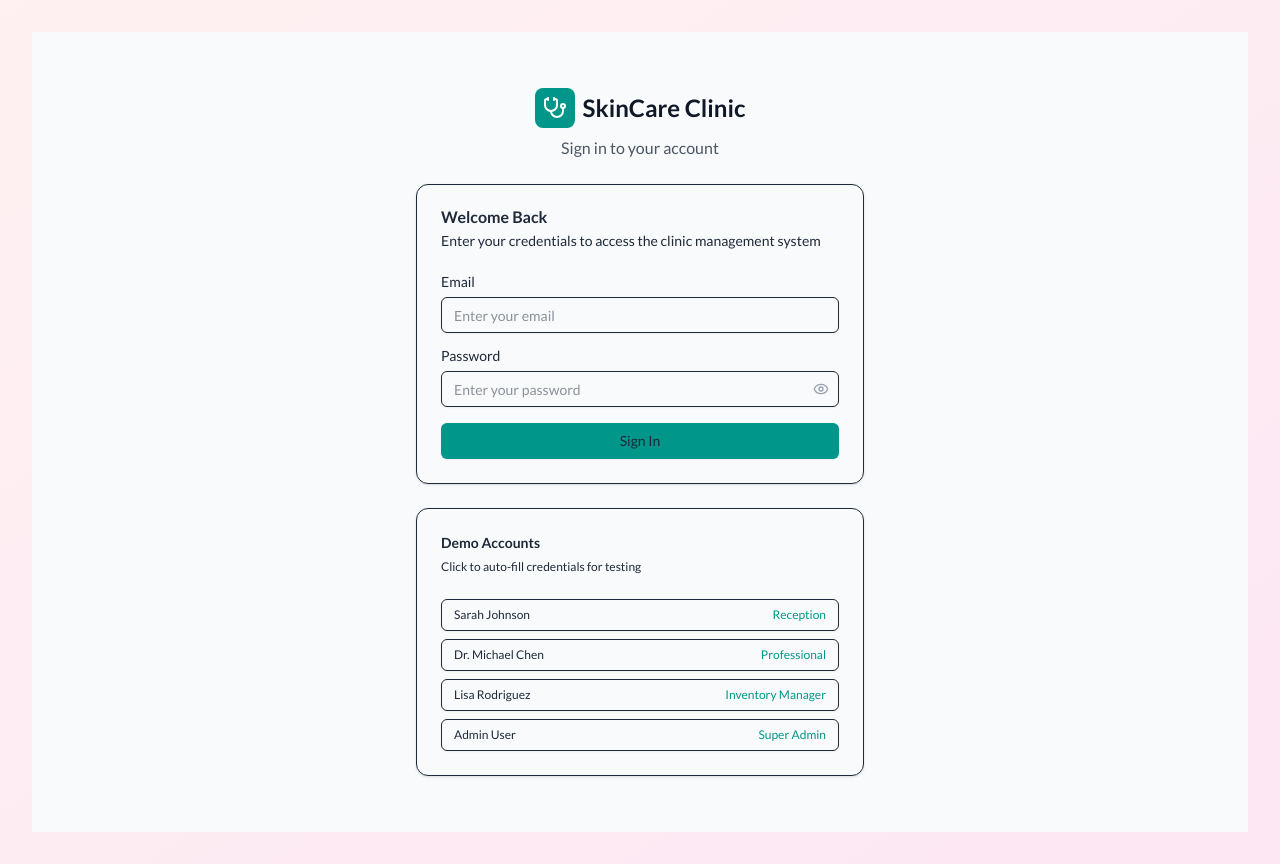
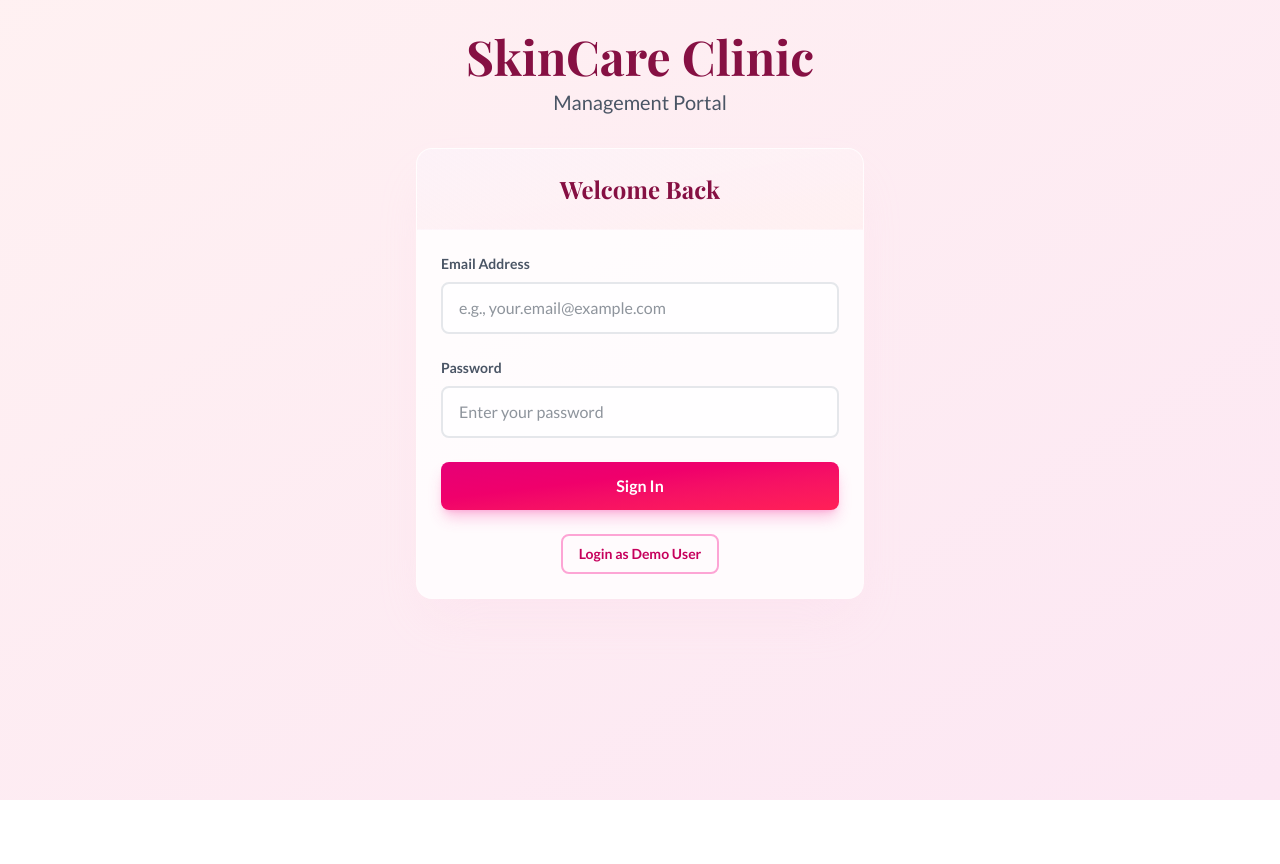
Before and after one commit to biniyam-29/beauty-salon, a React (Vite) app in the folder front-end/: page / in a window 1280 px wide. After the commit the page ends 800 px from the top, so only its background shows below. Built offline with nearby package versions, Linux system fonts and the light colour scheme.

Commit message:
refactor: refactor the login and proofile page

```diff
--- a/front-end/src/App.tsx
+++ b/front-end/src/App.tsx
@@ -12,7 +12,7 @@ import { CustomerListPage } from "./pages/CustomerListPage";
 import { PhoneNumberCheckPage } from "./pages/PhoneNumberCheckPage";
 import { UserProfilePage } from "./pages/UserProfilePage";
 import { PatientRegistrationWizard } from "./components/PatientRegistrationWizard";
-import LoginPage  from "./pages/LoginPage";
+import { LoginPage }  from "./pages/LoginPage";
 
 // =================================================================================
 // FILE: src/App.tsx
--- a/front-end/src/lib/auth.ts
+++ b/front-end/src/lib/auth.ts
@@ -20,24 +20,24 @@ export const mockUsers: User[] = [
     email: "reception@clinic.com",
     role: "reception",
   },
-  {
-    id: "2",
-    name: "Dr. Michael Chen",
-    email: "doctor@clinic.com",
-    role: "professional",
-  },
-  {
-    id: "3",
-    name: "Lisa Rodriguez",
-    email: "inventory@clinic.com",
-    role: "inventory-manager",
-  },
-  {
-    id: "4",
-    name: "Admin User",
-    email: "admin@clinic.com",
-    role: "super-admin",
-  },
+//   {
+//     id: "2",
+//     name: "Dr. Michael Chen",
+//     email: "doctor@clinic.com",
+//     role: "professional",
+//   },
+//   {
+//     id: "3",
+//     name: "Lisa Rodriguez",
+//     email: "inventory@clinic.com",
+//     role: "inventory-manager",
+//   },
+//   {
+//     id: "4",
+//     name: "Admin User",
+//     email: "admin@clinic.com",
+//     role: "super-admin",
+//   },
 ];
 
 let currentUser: User | null = null
@@ -67,14 +67,14 @@ export const isAuthenticated = (): boolean => {
 
 export const getRoleDashboardRoute = (role: UserRole): string => {
   switch (role) {
-    case "super-admin":
-      return "/users";
-    case "inventory-manager":
-      return "/inventory";
+    // case "super-admin":
+    //   return "/users";
+    // case "inventory-manager":
+    //   return "/inventory";
     case "reception":
       return "/reception";
-    case "professional":
-      return "/professionals";
+    // case "professional":
+    //   return "/professionals";
     default:
       return "/";
   }
--- a/front-end/src/pages/LoginPage.tsx
+++ b/front-end/src/pages/LoginPage.tsx
@@ -1,152 +1,101 @@
-import type React from "react"
-
-import { useState } from "react"
+import React, { useState } from "react";
 import { useNavigate } from "react-router-dom";
-import { Button } from "../components/ui/button.tsx"
-import { Input } from "../components/ui/input.tsx";
 import {
+  Button,
   Card,
   CardContent,
-  CardDescription,
   CardHeader,
   CardTitle,
-} from "../components/ui/card.tsx";
-import { Label } from "../components/ui/label.tsx";
-import { Alert, AlertDescription } from "../components/ui/alert.tsx";
-import { login, getRoleDashboardRoute, mockUsers } from "../lib/auth"
-import { Stethoscope, Eye, EyeOff } from "lucide-react"
+  Input,
+  Label,
+} from "../components/ui";
 
-export default function LoginPage() {
-  const [email, setEmail] = useState("")
-  const [password, setPassword] = useState("")
-  const [showPassword, setShowPassword] = useState(false)
-  const [error, setError] = useState("")
-  const [isLoading, setIsLoading] = useState(false)
-  const router = useNavigate();
+// =================================================================================
+// FILE: src/pages/LoginPage.tsx
+// =================================================================================
 
-  const handleLogin = async (e: React.FormEvent) => {
-    e.preventDefault()
-    setIsLoading(true)
-    setError("")
+export const LoginPage: React.FC = () => {
+  const [email, setEmail] = useState("");
+  const [password, setPassword] = useState("");
+  const [isLoading, setIsLoading] = useState(false);
+  const navigate = useNavigate();
 
-    try {
-      const user = await login(email)
-      if (user) {
-        const dashboardRoute = getRoleDashboardRoute(user.role)
-        router(dashboardRoute)
-      } else {
-        setError("Invalid email or password")
-      }
-    } catch (err) {
-      setError("Login failed. Please try again.")
-    } finally {
-      setIsLoading(false)
-    }
-  }
+  // A mock user for the demo login
+  const demoUser = {
+    email: "receptionist@clinic.com",
+    password: "demoPassword123",
+  };
 
-  const handleDemoLogin = (userEmail: string) => {
-    setEmail(userEmail)
-    setPassword("demo123")
-  }
+  const handleLogin = (e: React.FormEvent) => {
+    e.preventDefault();
+    setIsLoading(true);
+
+    // Simulate a network request
+    setTimeout(() => {
+      // In a real app, you'd verify credentials against a server.
+      // For this demo, we'll just navigate on any submission.
+      console.log(`Logging in with ${email}`);
+      setIsLoading(false);
+      navigate("/reception");
+    }, 1000);
+  };
+
+  const handleDemoLogin = () => {
+    setEmail(demoUser.email);
+    setPassword(demoUser.password);
+  };
 
   return (
-    <div className="min-h-screen bg-gray-50 flex items-center justify-center p-4">
-      <div className="w-full max-w-md space-y-6">
-        {/* Header */}
-        <div className="text-center space-y-2">
-          <div className="flex items-center justify-center space-x-2">
-            <div className="p-2 bg-teal-600 rounded-lg">
-              <Stethoscope className="h-6 w-6 text-white" />
+    <div className="w-full max-w-md mx-auto animate-fade-in">
+      <div className="text-center mb-8">
+        <h1 className="text-5xl font-bold font-display text-pink-900">
+          SkinCare Clinic
+        </h1>
+        <p className="text-xl text-gray-600 mt-2">Management Portal</p>
       </div>
-            <h1 className="text-2xl font-bold text-gray-900">SkinCare Clinic</h1>
-          </div>
-          <p className="text-gray-600">Sign in to your account</p>
-        </div>
-
-        {/* Login Form */}
       <Card>
-          <CardHeader>
-            <CardTitle>Welcome Back</CardTitle>
-            <CardDescription>Enter your credentials to access the clinic management system</CardDescription>
+        <CardHeader className="text-center">
+          <CardTitle className="text-pink-800">Welcome Back</CardTitle>
         </CardHeader>
         <CardContent>
-            <form onSubmit={handleLogin} className="space-y-4">
+          <form onSubmit={handleLogin} className="space-y-6">
             <div className="space-y-2">
-                <Label htmlFor="email">Email</Label>
+              <Label htmlFor="email">Email Address</Label>
               <Input
                 id="email"
                 type="email"
-                  placeholder="Enter your email"
+                placeholder="e.g., your.email@example.com"
                 value={email}
                 onChange={(e) => setEmail(e.target.value)}
                 required
               />
             </div>
-
             <div className="space-y-2">
               <Label htmlFor="password">Password</Label>
-                <div className="relative">
               <Input
                 id="password"
-                    type={showPassword ? "text" : "password"}
+                type="password"
                 placeholder="Enter your password"
                 value={password}
                 onChange={(e) => setPassword(e.target.value)}
                 required
               />
-                  <Button
-                    type="button"
-                    variant="ghost"
-                    size="sm"
-                    className="absolute right-0 top-0 h-full px-3 py-2 hover:bg-transparent"
-                    onClick={() => setShowPassword(!showPassword)}
-                  >
-                    {showPassword ? (
-                      <EyeOff className="h-4 w-4 text-gray-400" />
-                    ) : (
-                      <Eye className="h-4 w-4 text-gray-400" />
-                    )}
+            </div>
+            <Button type="submit" className="w-full" disabled={isLoading}>
+              {isLoading ? "Signing In..." : "Sign In"}
+            </Button>
+          </form>
+          <div className="mt-6 text-center">
+            <Button onClick={handleDemoLogin} variant="outline" size="sm">
+              Login as Demo User
             </Button>
           </div>
-              </div>
-
-              {error && (
-                <Alert variant="destructive">
-                  <AlertDescription>{error}</AlertDescription>
-                </Alert>
-              )}
-
-              <Button type="submit" className="w-full bg-teal-600 hover:bg-teal-700" disabled={isLoading}>
-                {isLoading ? "Signing in..." : "Sign In"}
-              </Button>
-            </form>
-          </CardContent>
-        </Card>
-
-        {/* Demo Accounts */}
-        <Card>
-          <CardHeader>
-            <CardTitle className="text-sm">Demo Accounts</CardTitle>
-            <CardDescription className="text-xs">Click to auto-fill credentials for testing</CardDescription>
-          </CardHeader>
-          <CardContent className="space-y-2">
-            {mockUsers.map((user) => (
-              <Button
-                key={user.id}
-                variant="outline"
-                size="sm"
-                className="w-full justify-start text-xs bg-transparent"
-                onClick={() => handleDemoLogin(user.email)}
-              >
-                <div className="flex items-center justify-between w-full">
-                  <span>{user.name}</span>
-                  <span className="text-teal-600 capitalize">{user.role.replace("-", " ")}</span>
-                </div>
-              </Button>
-            ))}
         </CardContent>
       </Card>
     </div>
-    </div>
-  )
-}
+  );
+};
+
+// =================================================================================
+// END FILE: src/pages/LoginPage.tsx
+// =================================================================================
--- a/front-end/src/pages/UserProfilePage.tsx
+++ b/front-end/src/pages/UserProfilePage.tsx
@@ -1,7 +1,7 @@
 import React, { useState, useEffect } from "react";
 import { useParams, useNavigate } from "react-router-dom";
 import type { PatientData } from "../types";
-import { dbUrl } from "../config";
+// import { dbUrl } from '../config'; // This is removed to prevent configuration conflicts.
 import {
   Card,
   CardHeader,
@@ -30,8 +30,14 @@ export const UserProfilePage: React.FC = () => {
         return;
       }
       try {
-        const response = await fetch(`${dbUrl}/customers/${customerId}`);
-        if (!response.ok) throw new Error("Customer not found");
+        // FIX: Hardcoded the correct URL to ensure the API call is correct,
+        // avoiding potential issues with the config file.
+        const response = await fetch(
+          `http://localhost:3001/customers/${customerId}`
+        );
+        if (!response.ok) {
+          throw new Error("Customer not found");
+        }
         const data = await response.json();
         setUser(data);
       } catch (err: any) {
```
Also changed, not shown: 3 other files (tests, documents, lock files or other folders). Lines whose indentation alone changed are shown as unchanged.
